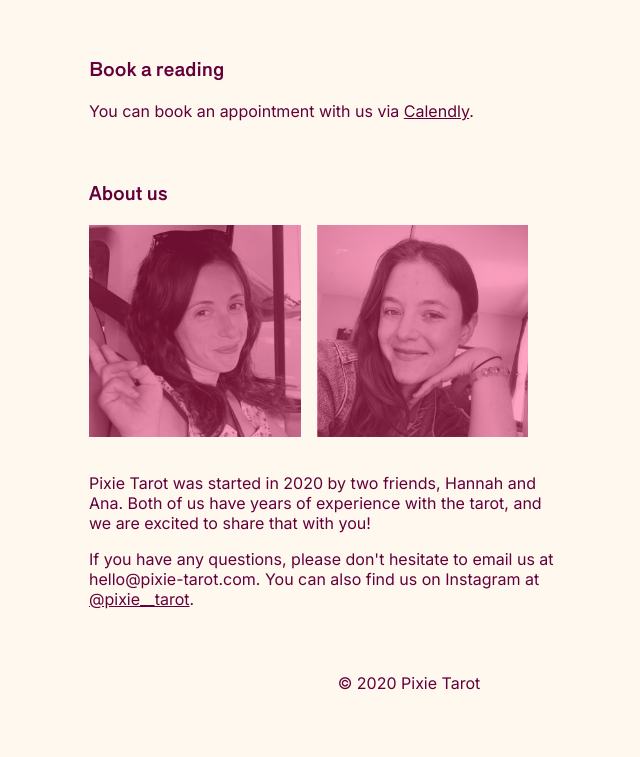
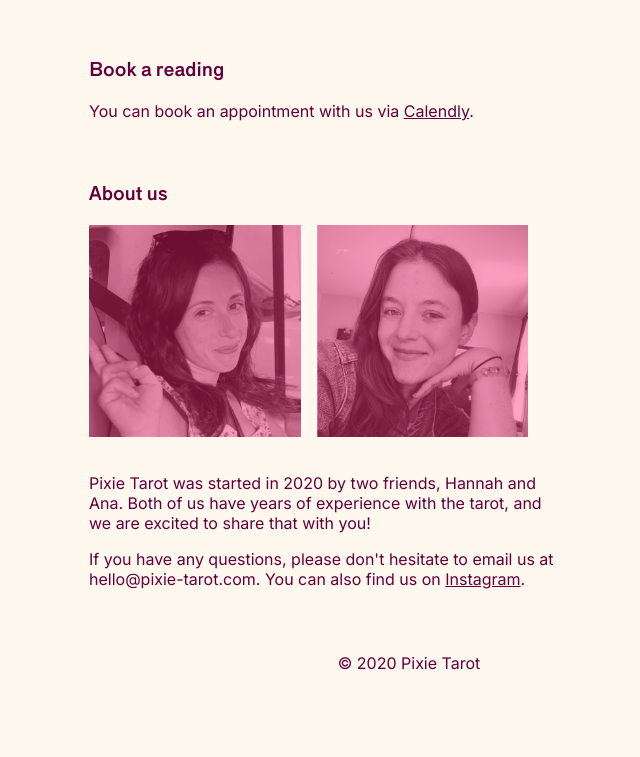
Before and after one commit to awanderingorill/pixie-tarot, a Gatsby site: page / in a window 1280 px wide. Shown: the part 995-1752 px from the top of the page, without its empty margins (231-871 px from the left). Built offline with nearby package versions, Linux system fonts and the light colour scheme; Gatsby itself is replaced by a stand-in of ours.

Commit message:
Fix ig link

```diff
--- a/src/pages/index.js
+++ b/src/pages/index.js
@@ -159,7 +159,7 @@ export default function Home() {
               <img src={ana}/>
             </Pics>
             <p>Pixie Tarot was started in 2020 by two friends, Hannah and Ana. Both of us have years of experience with the tarot, and we are excited to share that with you!</p>
-            <p>If you have any questions, please don't hesitate to email us at hello@pixie-tarot.com. You can also find us on Instagram at <a href="http://instagram.com/pixie__tarot" target="new">@pixie__tarot</a>.</p>
+            <p>If you have any questions, please don't hesitate to email us at hello@pixie-tarot.com. You can also find us on <a href="http://instagram.com/pixie__tarot" target="new">Instagram</a>.</p>
           </Content>
         </Section>
       </ContentWrapper>
```
